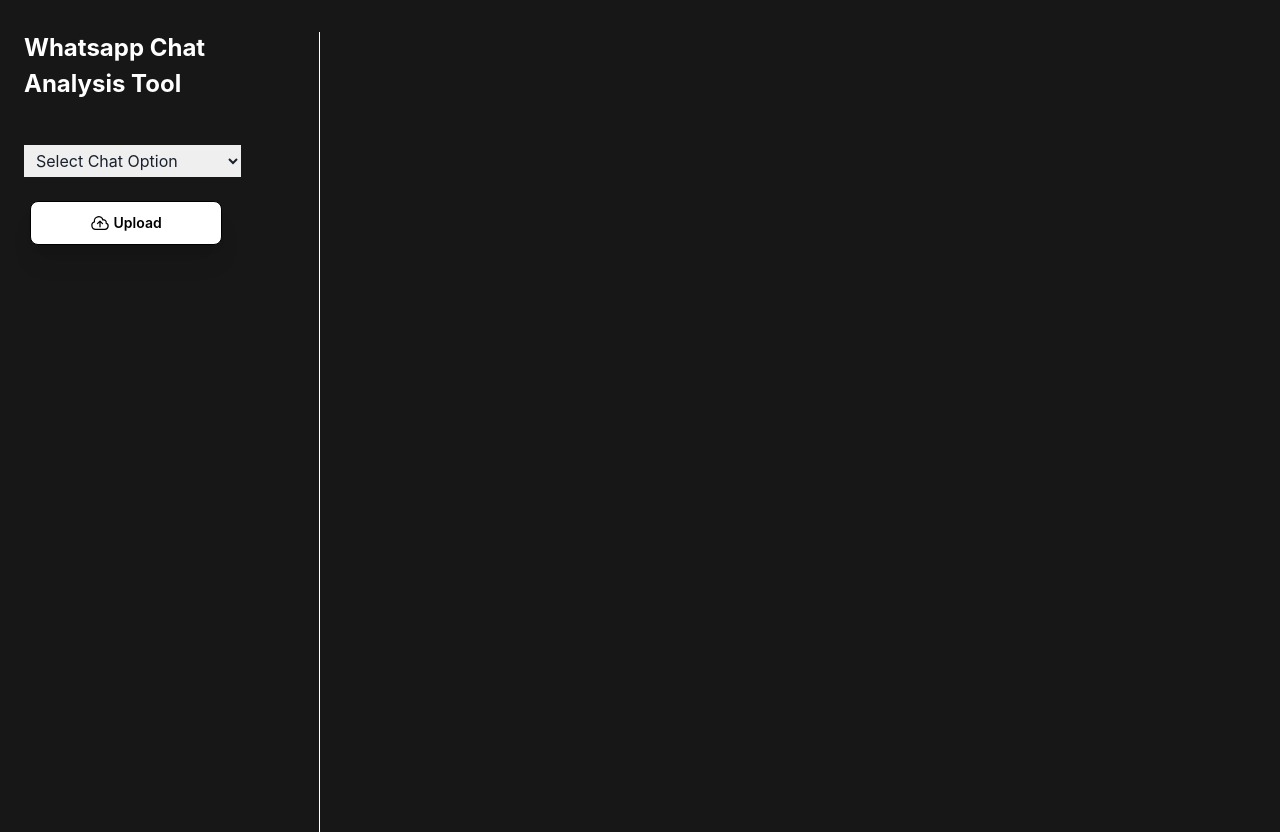
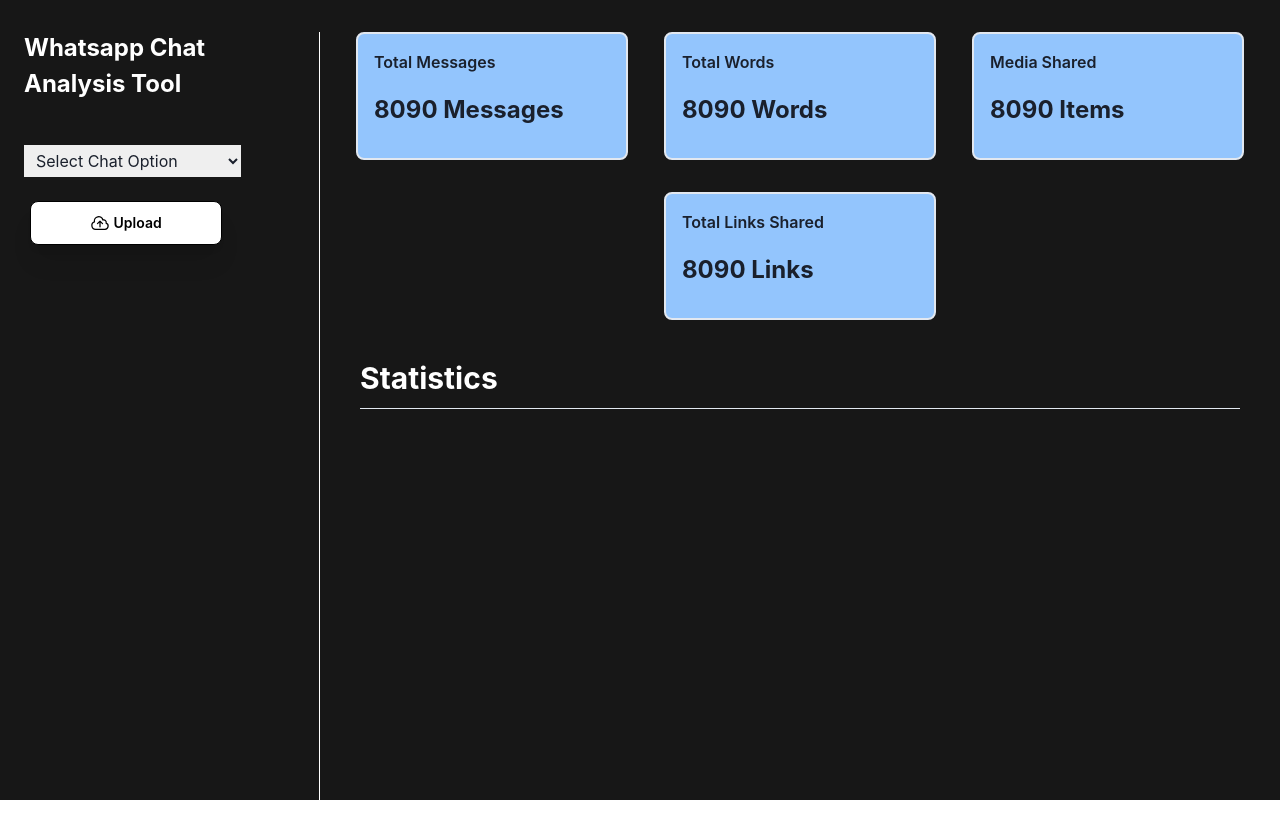
Before and after one commit to Devrastogii/whatsapp-chat-analysis-frontend, a React (Create React App) app: page / in a window 1280 px wide. Built offline with nearby package versions, Linux system fonts and the light colour scheme.

Commit message:
ui-design

```diff
--- a/package.json
+++ b/package.json
@@ -9,6 +9,7 @@
     "@testing-library/jest-dom": "^5.17.0",
     "@testing-library/react": "^13.4.0",
     "@testing-library/user-event": "^13.5.0",
+    "axios": "^1.6.1",
     "framer-motion": "^10.16.4",
     "react": "^18.2.0",
     "react-dom": "^18.2.0",
--- a/src/App.js
+++ b/src/App.js
@@ -1,14 +1,17 @@
+import MainMenu from "./components/MainMenu";
 import SideMenu from "./components/SideMenu";
 
 function App() {
   return (
     <>
-    <section className="bg-[#171717]">
+    <section className="bg-[#171717] h-screen">
       <div className="flex pt-8">
         <div className="w-1/4 border-white border-[1px] border-l-0 border-b-0 border-t-0 h-screen">
             <SideMenu />
         </div>
-        <div className="w-3/4"></div>
+        <div className="w-3/4">
+          <MainMenu />
+        </div>
       </div>
     </section>
     </>
--- /dev/null
+++ b/src/components/MainMenu.jsx
@@ -0,0 +1,38 @@
+import React from 'react'
+import ActiveUsers from './Statistics/ActiveUsers'
+
+const MainMenu = () => {
+  return (
+    <>
+        <section>
+            <div className='flex justify-evenly flex-wrap gap-y-8'>
+                <div className='w-[17rem] h-[8rem] rounded-lg border-2 flex flex-col bg-blue-300 font-semibold p-4'>
+                    <div>Total Messages</div>
+                    <div className='mt-5 font-bold text-2xl'>8090 Messages</div>
+                </div>
+
+                <div className='w-[17rem] h-[8rem] rounded-lg border-2 flex flex-col bg-blue-300 font-semibold p-4'>
+                    <div>Total Words</div>
+                    <div className='mt-5 font-bold text-2xl'>8090 Words</div>
+                </div>
+
+                <div className='w-[17rem] h-[8rem] rounded-lg border-2 flex flex-col bg-blue-300 font-semibold p-4'>
+                    <div>Media Shared</div>
+                    <div className='mt-5 font-bold text-2xl'>8090 Items</div>
+                </div>
+
+                <div className='w-[17rem] h-[8rem] rounded-lg border-2 flex flex-col bg-blue-300 font-semibold p-4'>
+                    <div>Total Links Shared</div>
+                    <div className='mt-5 font-bold text-2xl'>8090 Links</div>
+                </div>
+            </div>
+
+            <div className='p-10'>
+                <ActiveUsers />
+            </div>
+        </section>
+    </>
+  )
+}
+
+export default MainMenu
--- /dev/null
+++ b/src/components/Statistics/ActiveUsers.jsx
@@ -0,0 +1,15 @@
+import React from 'react'
+
+const ActiveUsers = () => {
+  return (
+    <>
+        <div>
+            <div className='text-white text-3xl font-bold'>Statistics</div>
+
+            <hr className='mt-3' />
+        </div>
+    </>
+  )
+}
+
+export default ActiveUsers
```
Also changed, not shown: 1 other file (tests, documents, lock files or other folders).
